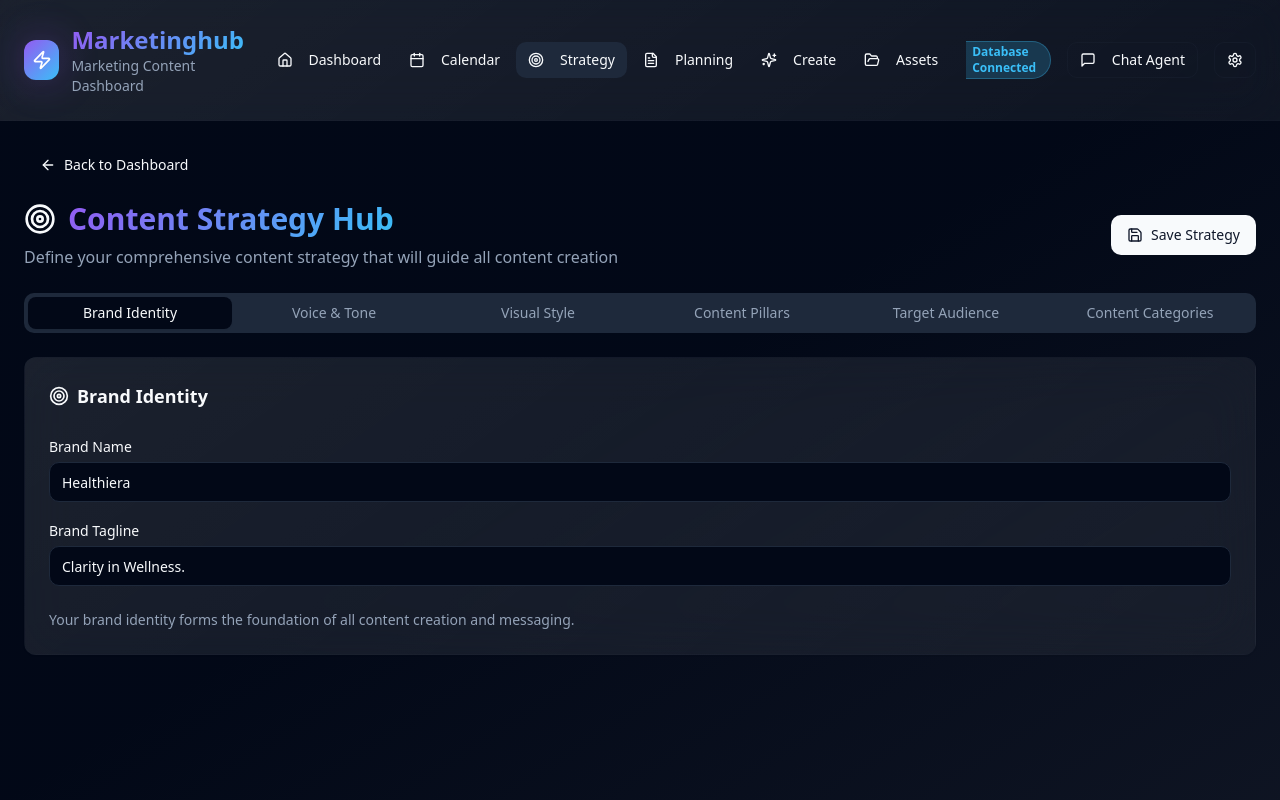
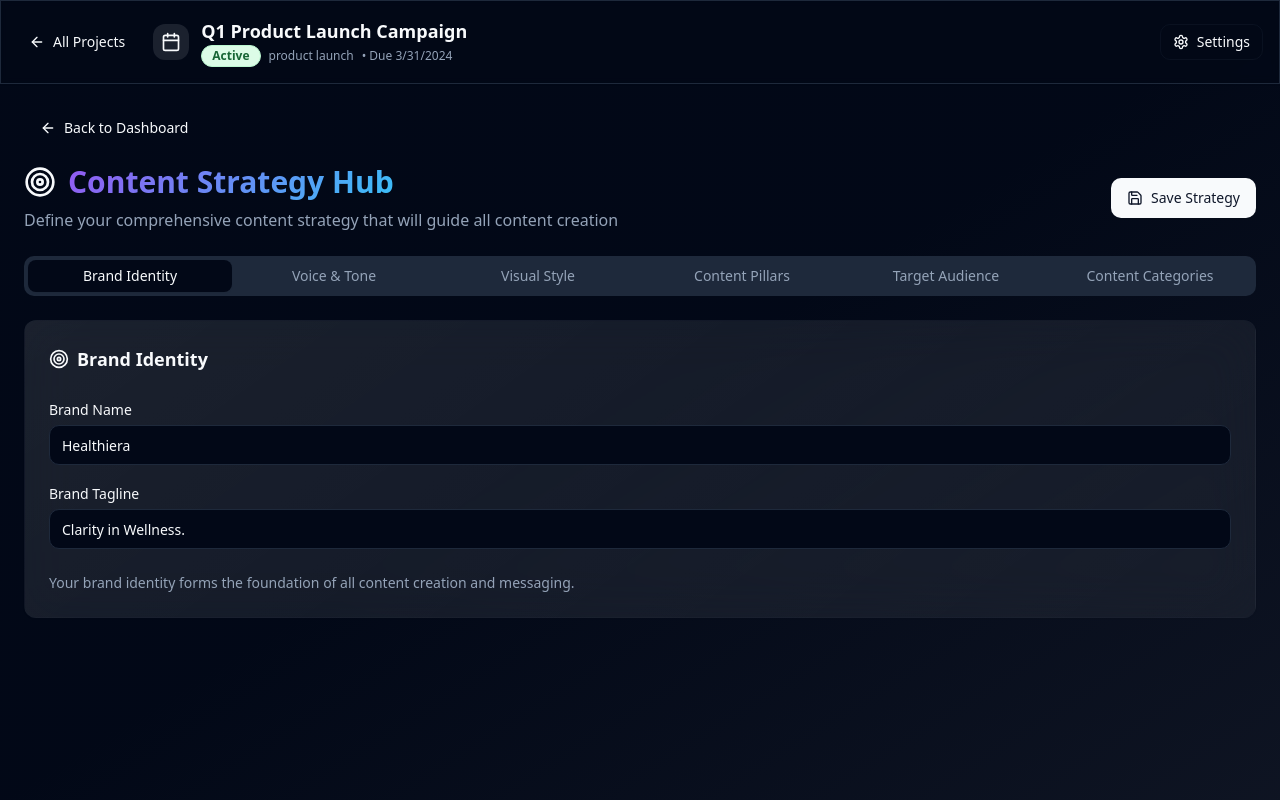
Before and after one commit to guidingv/n8n-spark-studio, a React (Vite) app: page /strategy in a window 1280 px wide. Built offline with nearby package versions, Linux system fonts and the light colour scheme; the HTML template or start-up script is replaced by a standard one.

Commit message:
Update header on navigation
The header was not updating to reflect the current project when navigating between different sections of a project. This commit ensures the header correctly displays the project context after clicking a quick link.

```diff
--- a/src/pages/StrategyPlanning.tsx
+++ b/src/pages/StrategyPlanning.tsx
@@ -23,7 +23,7 @@ import {
   Image,
   X
 } from "lucide-react";
-import { DashboardHeader } from "@/components/dashboard/DashboardHeader";
+import { ProjectHeader } from "@/components/ProjectHeader";
 import { useToast } from "@/hooks/use-toast";
 import { useStrategyContext, BrandDnaProfile, ContentPillar, TargetAudience, ContentCategory } from "@/contexts/StrategyContext";
 
@@ -319,7 +319,7 @@ const StrategyPlanning = () => {
 
   return (
     <div className="min-h-screen bg-gradient-to-br from-background via-background to-primary/5">
-      <DashboardHeader />
+      <ProjectHeader />
 
       <div className="max-w-7xl mx-auto p-4 lg:p-6">
         {/* Back Button */}
```
